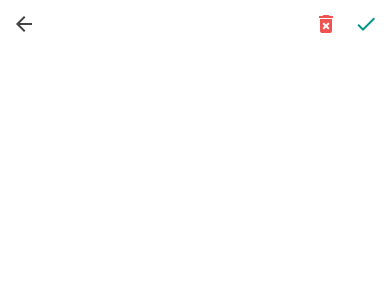
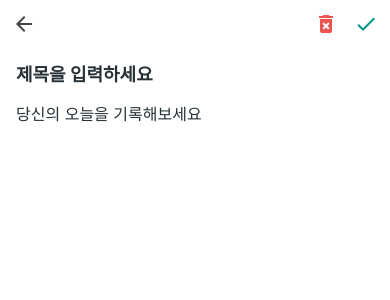
Before and after one commit to sungjaeahn-kopo/DayLog, a React Native app: screen /Write in a window 390 px wide. Shown: the top 300 px of the page. Built offline with nearby package versions, Linux system fonts and the light colour scheme.

Commit message:
DL_Add WriteEditor

```diff
--- /dev/null
+++ b/components/WriteEditor.js
@@ -0,0 +1,52 @@
+import React, {useRef} from 'react';
+import {StyleSheet, TextInput, View} from 'react-native';
+
+function WriteEditor({title, body, onChangeTitle, onChangeBody}) {
+  const bodyRef = useRef();
+
+  return (
+    <View style={styles.block}>
+      <TextInput
+        placeholder="제목을 입력하세요"
+        style={styles.titleInput}
+        returnKeyType="next"
+        onChangeText={onChangeTitle}
+        value={title}
+        onSubmitEditing={() => {
+          bodyRef.current.focus();
+        }}
+      />
+      <TextInput
+        placeholder="당신의 오늘을 기록해보세요"
+        style={styles.bodyInput}
+        multiline
+        textAlignVertical="top"
+        onChangeText={onChangeBody}
+        value={body}
+        ref={bodyRef}
+      />
+    </View>
+  );
+}
+
+const styles = StyleSheet.create({
+  block: {
+    flex: 1,
+    padding: 16,
+  },
+  titleInput: {
+    paddingVertical: 0,
+    fontSize: 18,
+    marginBottom: 16,
+    color: '#263238',
+    fontWeight: 'bold',
+  },
+  bodyInput: {
+    flex: 1,
+    fontSize: 16,
+    paddingVertical: 0,
+    color: '#263238',
+  },
+});
+
+export default WriteEditor;
--- a/components/contexts/LogContext.js
+++ b/components/contexts/LogContext.js
@@ -4,12 +4,8 @@
 const LogContext = createContext();
 
 export function LogContextProvider({children}) {
-  const [text, setText] = useState('');
-  return (
-    <LogContext.Provider value={{text, setText}}>
-      {children}
-    </LogContext.Provider>
-  );
+  const [logs, setLogs] = useState([]);
+  return <LogContext.Provider value={{logs}}>{children}</LogContext.Provider>;
 }
 
 export default LogContext;
--- a/components/screens/WriteScreen.js
+++ b/components/screens/WriteScreen.js
@@ -1,11 +1,30 @@
-import React from 'react';
-import {SafeAreaView, StyleSheet} from 'react-native';
+import React, {useState} from 'react';
+import {
+  KeyboardAvoidingView,
+  Platform,
+  SafeAreaView,
+  StyleSheet,
+} from 'react-native';
+import WriteEditor from '../WriteEditor';
 import WriteHeader from '../WriteHeader';
 
 function WriteScreen() {
+  const [title, setTitle] = useState('');
+  const [body, setBody] = useState('');
+
   return (
     <SafeAreaView style={styles.block}>
-      <WriteHeader />
+      <KeyboardAvoidingView
+        style={styles.avoidingView}
+        behavior={Platform.OS === 'ios' ? 'padding' : undefined}>
+        <WriteHeader />
+        <WriteEditor
+          title={title}
+          body={body}
+          onChangeTitle={setTitle}
+          onChangeBody={setBody}
+        />
+      </KeyboardAvoidingView>
     </SafeAreaView>
   );
 }
@@ -15,6 +34,9 @@
     flex: 1,
     backgroundColor: 'white',
   },
+  avoidingView: {
+    flex: 1,
+  },
 });
 
 export default WriteScreen;
```
